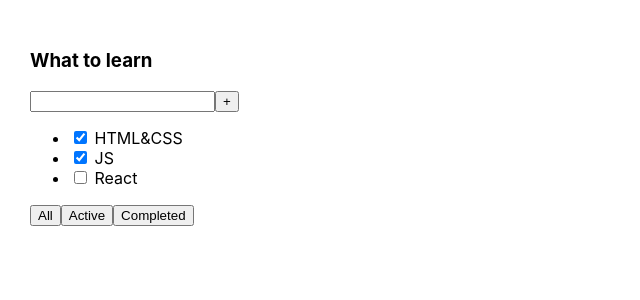
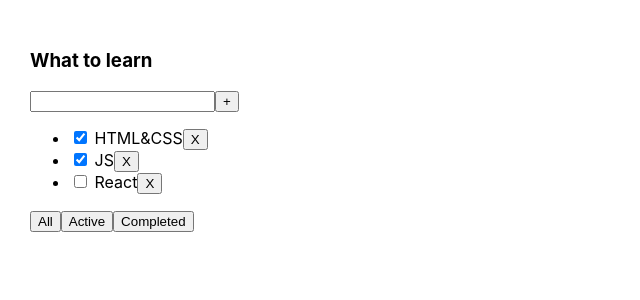
Before and after one commit to MaksimTynkovich/study-of-TypeScript, a React (Create React App) app: page / in a window 1280 px wide. Shown: the top 300 px of the page, without its empty margins (0-640 px from the left). Built offline with nearby package versions, Linux system fonts and the light colour scheme.

Commit message:
Function creation and typification

```diff
--- a/src/App.tsx
+++ b/src/App.tsx
@@ -11,13 +11,18 @@
 export type FilterValuesType = "all" | "active" | "completed"
 
 function App() {
-    const [tasks, setTasks] = useState <Array<TaskType>>(
+    const [tasks, setTasks] = useState<Array<TaskType>>(
         [
             { id: 1, title: "HTML&CSS", isDone: true },
             { id: 2, title: "JS", isDone: true },
             { id: 3, title: "React", isDone: false },
         ]
     )
+    function removeTask(taskID: number){
+        const filteredTasks = tasks.filter(t => t.id !== taskID)
+        setTasks(filteredTasks)
+    }
+
     let [todoListFilter, setTodoListFilter] = useState<FilterValuesType>("all")
 
     function changeTodoListFilter(newFilterValue: FilterValuesType) {
@@ -40,7 +45,9 @@
             <TodoList
             title={"What to learn"}
             tasks={getTasksForTodoList()}
-            changeTodoListFilter={changeTodoListFilter} />
+            changeTodoListFilter={changeTodoListFilter}
+            removeTask = {removeTask}
+            />
         </div>
     );
 }
--- a/src/TodoList.tsx
+++ b/src/TodoList.tsx
@@ -5,11 +5,12 @@
     title: string
     tasks: Array<TaskType>
     changeTodoListFilter: (newFilterValue: FilterValuesType) => void
+    removeTask: (taskID: number) => void
 }
 
 function TodoList(props: TodoListPropsType) {
     const tasks = props.tasks.map(t => {
-        return <li key={t.id}><input type="checkbox" checked={t.isDone} /> <span>{t.title}</span></li>
+        return <li key={t.id}><input type="checkbox" checked={t.isDone} /> <span>{t.title}</span><button>X</button></li>
     })
     const setAllFilterValue = () => props.changeTodoListFilter("all")
     const setActiveFilterValue = () => props.changeTodoListFilter("active")
```
